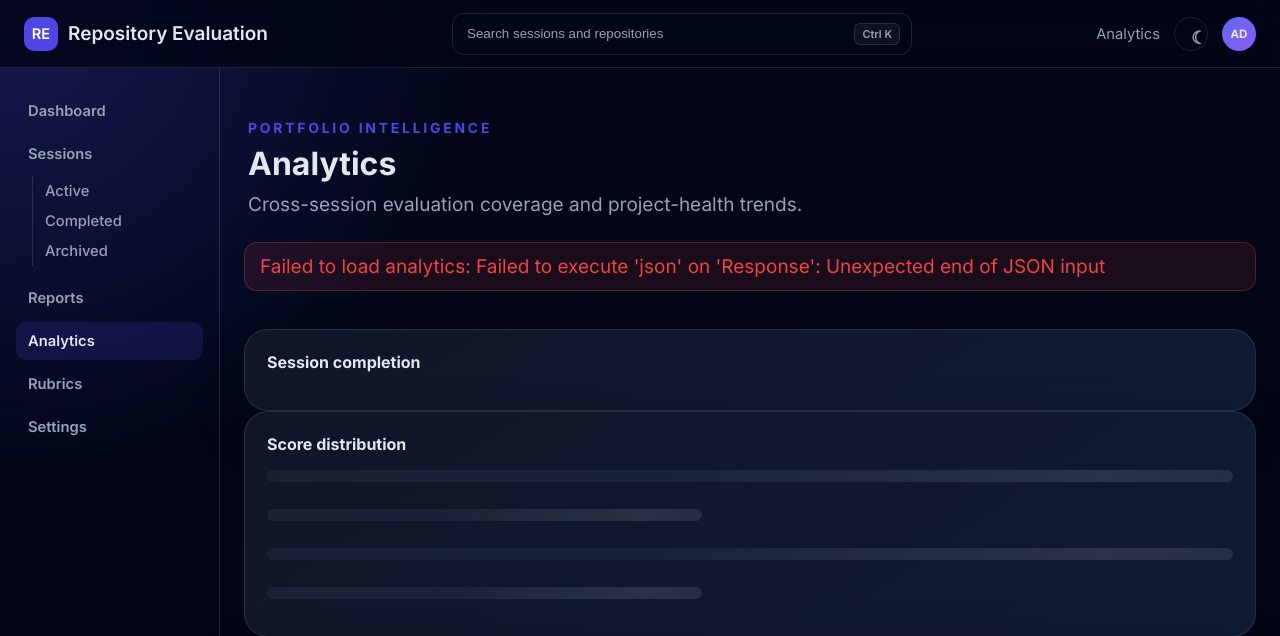
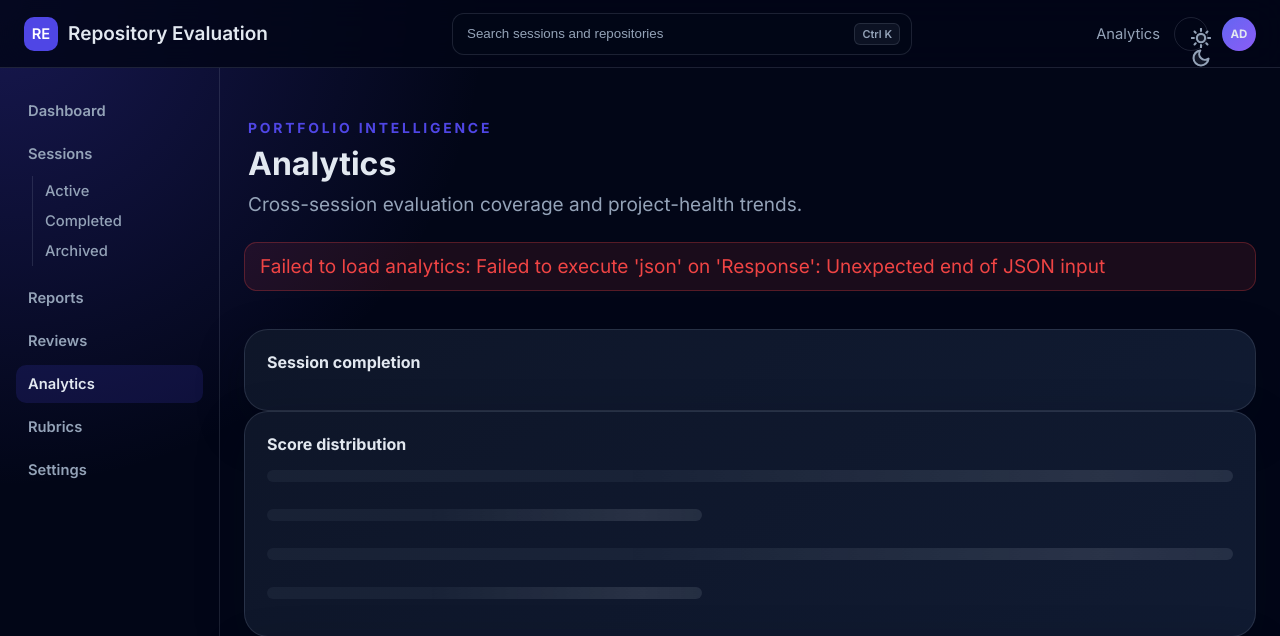
Before and after one commit to Aiswariya3a/GitHub-Repository-Evaluation, a Flask app: page /analytics in a window 1280 px wide. Shown: the top 636 px of the page. Run offline with Flask 3, Linux system fonts and the light colour scheme; data that the repository does not hold is empty; parts of the project's set-up code (start-up, migrations or seed data) failed here and were passed over.

Commit message:
feat(12-review-dashboard-ui): add Reviews nav item and route
- Add Reviews link between Reports and Analytics in sidebar
- Add /reviews route returning reviews.html template
- Add Reviews entry to command palette search

```diff
--- a/controllers/session_controller.py
+++ b/controllers/session_controller.py
@@ -13,6 +13,9 @@
 
 @session_controller.get("/reports")
 def reports_page(): return render_template("reports.html", title="Reports")
+
+@session_controller.get("/reviews")
+def reviews_page(): return render_template("reviews.html", title="Reviews")
 
 @session_controller.get("/analytics")
 def analytics_page(): return render_template("analytics.html", title="Analytics")
--- a/templates/base.html
+++ b/templates/base.html
@@ -10,12 +10,13 @@
   <script src="{{ url_for('static', filename='js/common.js') }}"></script>
 </head>
 <body>
-  <nav class="topbar"><a class="brand" href="{{ url_for('session.dashboard') }}"><span>RE</span> Repository Evaluation</a><button class="command-trigger" type="button" onclick="openCommandPalette()"><span>Search sessions and repositories</span><kbd>Ctrl K</kbd></button><div class="topbar-actions"><span class="nav-location">{{ title }}</span><button class="theme-toggle" onclick="toggleTheme()" title="Toggle light/dark mode"><span id="themeIcon">&#9790;</span></button><span class="avatar">AD</span></div></nav>
+  <nav class="topbar"><a class="brand" href="{{ url_for('session.dashboard') }}"><span>RE</span> Repository Evaluation</a><button class="command-trigger" type="button" onclick="openCommandPalette()"><span>Search sessions and repositories</span><kbd>Ctrl K</kbd></button><div class="topbar-actions"><span class="nav-location">{{ title }}</span><button class="theme-toggle" onclick="toggleTheme()" type="button" aria-label="Switch to Light Mode"><svg class="theme-sun" width="20" height="20" viewBox="0 0 24 24" fill="none" stroke="currentColor" stroke-width="2.5" stroke-linecap="round" stroke-linejoin="round"><circle cx="12" cy="12" r="5" fill="currentColor" fill-opacity="0.12"/><line x1="12" y1="1" x2="12" y2="3.5"/><line x1="12" y1="20.5" x2="12" y2="23"/><line x1="4.22" y1="4.22" x2="5.64" y2="5.64"/><line x1="18.36" y1="18.36" x2="19.78" y2="19.78"/><line x1="1" y1="12" x2="3.5" y2="12"/><line x1="20.5" y1="12" x2="23" y2="12"/><line x1="4.22" y1="19.78" x2="5.64" y2="18.36"/><line x1="18.36" y1="5.64" x2="19.78" y2="4.22"/></svg><svg class="theme-moon" width="20" height="20" viewBox="0 0 24 24" fill="none" stroke="currentColor" stroke-width="2.5" stroke-linecap="round" stroke-linejoin="round"><path d="M21 12.79A9 9 0 1 1 11.21 3 7 7 0 0 0 21 12.79z" fill="currentColor" fill-opacity="0.12"/></svg></button><span class="avatar">AD</span></div></nav>
   <div class="application-layout"><aside class="sidebar"><nav>
     <a class="{{ 'active' if request.endpoint == 'session.dashboard' }}" href="{{ url_for('session.dashboard') }}">Dashboard</a>
     <a class="{{ 'active' if request.endpoint in ['session.sessions_page','session.detail','repository.detail'] }}" href="{{ url_for('session.sessions_page') }}">Sessions</a>
     <div class="subnav"><a href="{{ url_for('session.sessions_page') }}#activeSessions">Active</a><a href="{{ url_for('session.sessions_page') }}#completedSessions">Completed</a><a href="{{ url_for('session.sessions_page') }}#archivedSessions">Archived</a></div>
     <a class="{{ 'active' if request.endpoint == 'session.reports_page' }}" href="{{ url_for('session.reports_page') }}">Reports</a>
+    <a class="{{ 'active' if request.endpoint == 'session.reviews_page' }}" href="{{ url_for('session.reviews_page') }}">Reviews</a>
     <a class="{{ 'active' if request.endpoint == 'session.analytics_page' }}" href="{{ url_for('session.analytics_page') }}">Analytics</a>
     <a class="{{ 'active' if request.blueprint == 'rubric' }}" href="{{ url_for('rubric.index') }}">Rubrics</a>
     <a class="{{ 'active' if request.endpoint == 'session.settings_page' }}" href="{{ url_for('session.settings_page') }}">Settings</a>
@@ -28,7 +29,7 @@
   <dialog id="commandPalette" class="command-palette"><div class="command-input"><span>⌕</span><input id="commandSearch" autocomplete="off" placeholder="Search or jump to…"><kbd>Esc</kbd></div><div id="commandResults" class="command-results"><div class="skeleton-line"></div><div class="skeleton-line short"></div></div></dialog>
   <script>
   let commandItems=[];
-  async function openCommandPalette(){commandPalette.showModal();commandSearch.value='';commandSearch.focus();commandItems=[{label:'Dashboard',hint:'Overview',url:'/'},{label:'Sessions',hint:'All sessions',url:'/sessions'},{label:'Reports',hint:'Downloads',url:'/reports'},{label:'Analytics',hint:'Insights',url:'/analytics'}];renderCommands('')}
+  async function openCommandPalette(){commandPalette.showModal();commandSearch.value='';commandSearch.focus();commandItems=[{label:'Dashboard',hint:'Overview',url:'/'},{label:'Sessions',hint:'All sessions',url:'/sessions'},{label:'Reports',hint:'Downloads',url:'/reports'},{label:'Reviews',hint:'Human-in-the-loop',url:'/reviews'},{label:'Analytics',hint:'Insights',url:'/analytics'}];renderCommands('')}
   async function renderCommands(query){let matches=commandItems;if(query.trim()){const data=await fetch('/api/search?q='+encodeURIComponent(query)).then(r=>r.json());matches=data.results}commandResults.innerHTML=matches.slice(0,12).map((x,i)=>`<a href="${x.url}" class="command-result"><span>${x.label}</span><small>${x.hint}</small>${i===0?'<kbd>Enter</kbd>':''}</a>`).join('')||'<p class="empty-state">No matching session or repository.</p>'}
   var cs=document.getElementById('commandSearch'),cr=document.getElementById('commandResults'),cp=document.getElementById('commandPalette');if(cs)cs.addEventListener('input',function(e){renderCommands(e.target.value)});if(cs)cs.addEventListener('keydown',function(e){if(e.key==='Enter'){var first=cr?cr.querySelector('a'):null;if(first)location.href=first.href}});document.addEventListener('keydown',function(e){if((e.ctrlKey||e.metaKey)&&e.key.toLowerCase()==='k'){e.preventDefault();openCommandPalette()}if(e.key==='Escape'&&cp&&cp.open)cp.close()});
   </script>
```
